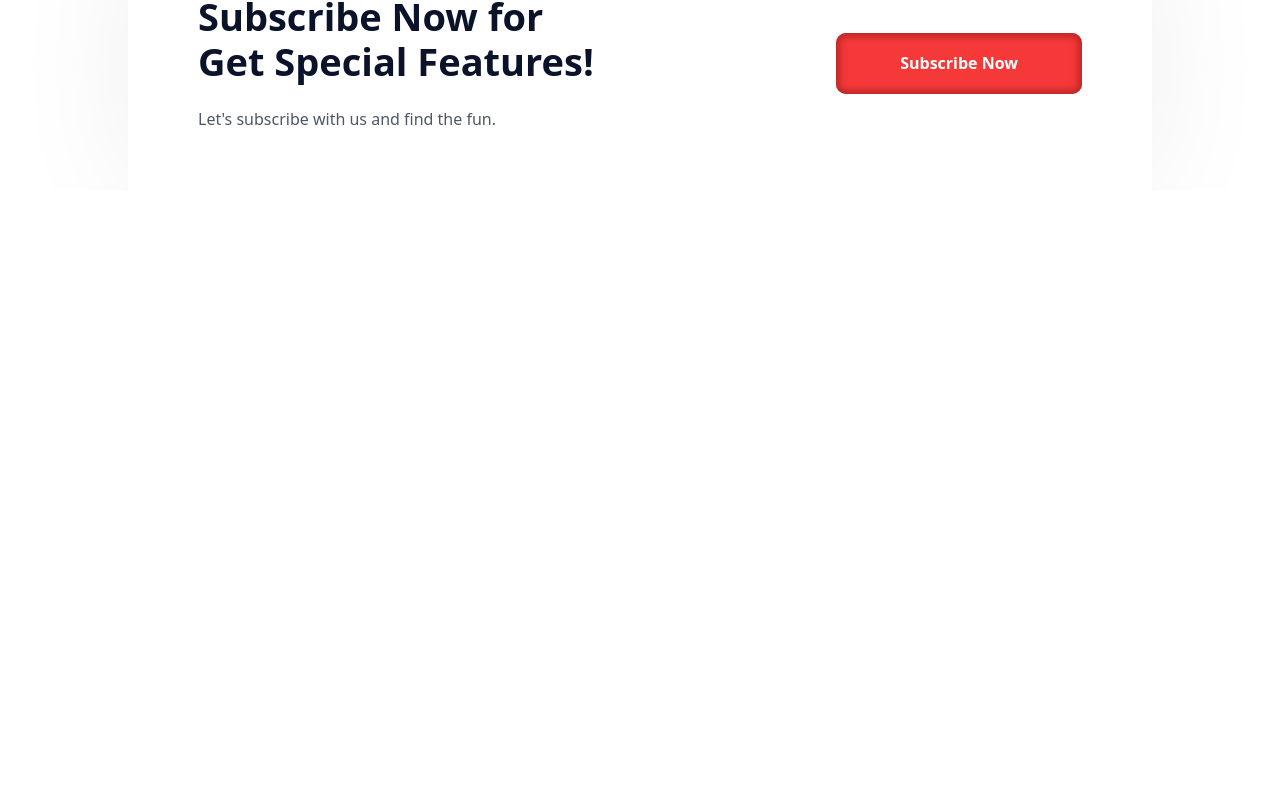
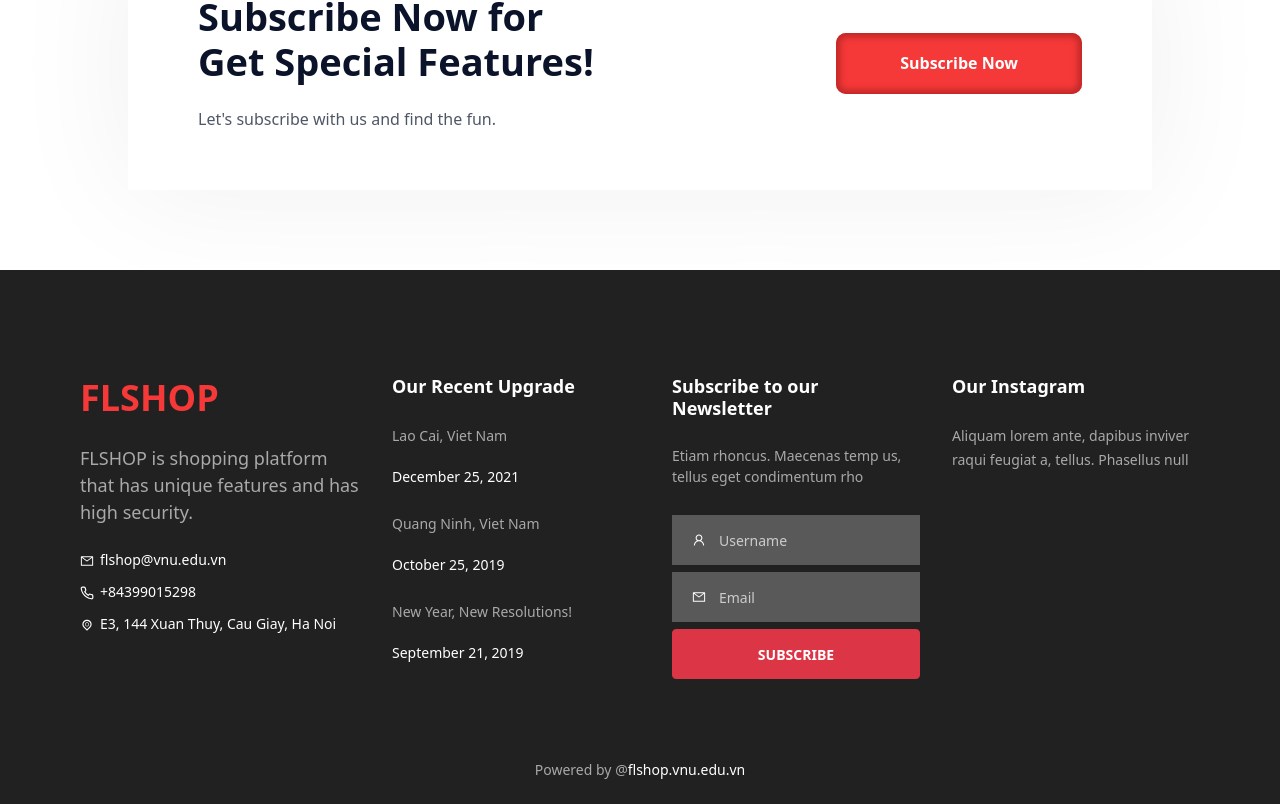
Before and after one commit to ngocdunghk15/FlashShop, a React (Create React App) app in the folder ClientApp/: page / in a window 1280 px wide. Shown: the part 4720-5524 px from the top of the page. Before the commit the page ends 4910 px from the top, so only its background shows below. Built offline with nearby package versions, Linux system fonts and the light colour scheme.

Commit message:
Footer Section Done

```diff
--- a/ClientApp/package.json
+++ b/ClientApp/package.json
@@ -13,6 +13,7 @@
     "package-name": "^0.1.0",
     "react": "^17.0.2",
     "react-dom": "^17.0.2",
+    "react-icons": "^4.3.1",
     "react-owl-carousel": "^2.3.3",
     "react-router-bootstrap": "^0.25.0",
     "react-router-dom": "^5.3.0",
--- /dev/null
+++ b/ClientApp/src/components/Footer/FooterStyle.css
@@ -0,0 +1,221 @@
+:root {
+  --white-color: #fff;
+}
+
+.footer {
+  padding: 106px 80px 0px 80px;
+  background-color: #212121;
+  height: fit-content;
+  color: var(--white-color);
+  display: flex;
+  flex-wrap: wrap;
+}
+
+.footer .footer__logo img {
+  width: 232px;
+  height: 74px;
+}
+
+.footer .footer__col--first {
+}
+
+.footer .footer__col--first p {
+  margin: 20px 0;
+  font-size: 18px;
+  color: #a9a9a9;
+}
+
+.footer .footer__col--first span {
+  font-size: 14px;
+  margin: -4px 0;
+  display: block;
+  transition: color 0.3s ease;
+  cursor: pointer;
+}
+
+.footer .footer__col--first span:hover,
+.footer .footer__col--first span:hover a {
+  color: #3fd0d4;
+}
+
+.footer .footer__col--first span .icon-send {
+  margin-right: 6px;
+}
+
+.footer .footer__col--first span a {
+  text-decoration: none;
+  color: var(--white-color);
+  transition: color 0.3s ease;
+}
+
+.footer .footer__col--first span:hover a {
+  text-decoration: underline;
+}
+
+.footer .footer__col--second {
+  padding-left: 32px;
+}
+
+.footer h2 {
+  font-size: 18px;
+  margin-bottom: 26px;
+  font-weight: 900;
+}
+
+.footer .footer__col--second p {
+  color: #a9a9a9;
+  cursor: pointer;
+  font-size: 14px;
+  margin-top: 24px;
+  transition: color 0.4s ease-out;
+  line-height: 24px;
+}
+
+.footer .footer__col--second span {
+  cursor: pointer;
+  font-size: 14px;
+  color: var(--white-color);
+  transition: color 0.4s ease-out;
+}
+
+.footer .footer__col--second p:hover,
+.footer .footer__col--second span:hover {
+  color: #3fd0d4;
+}
+
+.footer .footer__col--third {
+  padding-left: 32px;
+}
+
+.footer .footer__col--third p {
+  font-size: 14px;
+  color: #a9a9a9;
+}
+
+.footer .footer__send {
+  margin-top: 28px;
+  display: flex;
+  height: 164px;
+  flex-direction: column;
+  justify-content: space-between;
+}
+
+.footer .footer__col--third .footer__send-username,
+.footer .footer__col--third .footer__send-email {
+  height: 50px;
+  width: 100%;
+  position: relative;
+}
+
+.footer .footer__col--third .footer__send-username .icon-send,
+.footer .footer__col--third .footer__send-email .icon-send {
+  position: absolute;
+  font-size: 14px;
+  top: 50%;
+  left: 20px;
+  transform: translateY(-50%);
+}
+
+.footer .footer__col--third .footer__send-username input,
+.footer .footer__col--third .footer__send-email input {
+  border: none;
+  height: inherit;
+  width: inherit;
+  background-color: #ffffff40;
+  color: var(--white-color);
+  font-size: 14px;
+  padding: 12px 16px 12px 47px;
+  outline: none;
+}
+
+.footer .footer__col--third .footer__send-username input::placeholder,
+.footer .footer__col--third .footer__send-email input::placeholder {
+  font-size: 14px;
+  line-height: 50px;
+  color: #ccc;
+}
+
+.footer .footer__col--third .btn--subscribe {
+  width: 242px;
+  height: 50px;
+  font-size: 14px;
+  font-weight: 900;
+  width: 100%;
+}
+
+.footer .footer__col--fourth {
+  padding-left: 32px;
+}
+
+.footer .footer__col--fourth p {
+  font-size: 14px;
+  color: #a9a9a9;
+  line-height: 24px;
+  display: flex;
+}
+
+.col-fourth {
+  float: left;
+  width: 25%;
+}
+
+.page-powered {
+  text-align: center;
+  font-size: 14px;
+  margin-left: auto;
+  margin-right: auto;
+  margin-top: 80px;
+  margin-bottom: 24px;
+}
+
+.page-powered p {
+  display: inline;
+  color: #a9a9a9;
+}
+
+.page-powered a {
+  text-decoration: none;
+  color: var(--white-color);
+  transition: color 0.2s ease-out;
+}
+
+.page-powered a:hover {
+  color: #3fd0d4;
+}
+
+.footer__contact span {
+  line-height: 36px;
+}
+
+.brand-name {
+  color: #f53838;
+  font-size: 36px !important;
+}
+
+@media (max-width: 47.75em) {
+  .footer .col-fourth {
+    width: 100%;
+    padding-left: 0;
+    margin-bottom: 64px;
+  }
+}
+
+@media (min-width: 46.25em) and (max-width: 64em) {
+  .footer .footer__col--second {
+    padding-left: 48px;
+  }
+
+  .footer .footer__col--fourth {
+    margin-top: 56px;
+    padding-left: 48px;
+  }
+
+  .footer .footer__col--third {
+    padding-left: 0;
+    margin-top: 56px;
+  }
+
+  .footer .col-fourth {
+    width: 50%;
+  }
+}
--- /dev/null
+++ b/ClientApp/src/components/Footer/index.js
@@ -0,0 +1,77 @@
+import React from 'react'
+import './FooterStyle.css'
+import { AiOutlineMail, AiOutlineUser } from 'react-icons/ai'
+import { TiLocationOutline } from 'react-icons/ti'
+import { FiPhone } from 'react-icons/fi'
+const Footer = () => {
+    return (
+        <div className="footer">
+            <div className="col-fourth footer__col--first">
+                <div className="footer__logo">
+                    <h2 className="brand-name">FLSHOP</h2>
+                </div>
+                <p>
+                    FLSHOP is shopping platform that has unique features and has high security.
+                </p>
+                <div className="footer__contact">
+                    <span className="footer__contact-gmail">
+                        <AiOutlineMail className="icon-send" />
+                        <a href="mailto:ngocdunghk15@gmail.com">flshop@vnu.edu.vn</a>
+                    </span>
+                    <span className="footer__contact-phone">
+                        <FiPhone className="icon-send" />
+                        <a href="tel:+84399015298">+84399015298</a>
+                    </span>
+                    <span className="footer__contact-location">
+                        <TiLocationOutline className="icon-send" />
+                        E3, 144 Xuan Thuy, Cau Giay, Ha Noi
+                    </span>
+                </div>
+            </div>
+            <div className="col-fourth footer__col--second">
+                <h2>Our Recent Upgrade</h2>
+                <p>
+                    Lao Cai, Viet Nam
+                </p>
+                <span>December 25, 2021</span>
+                <p>
+                    Quang Ninh, Viet Nam
+                </p>
+                <span>October 25, 2019</span>
+                <p>
+                    New Year, New Resolutions!
+                </p>
+                <span>September 21, 2019</span>
+            </div>
+            <div className="col-fourth footer__col--third">
+                <h2>Subscribe to our Newsletter</h2>
+                <p>Etiam rhoncus. Maecenas temp us, tellus eget condimentum rho</p>
+                <form action="">
+                    <div className="footer__send">
+                        <div className="footer__send-username">
+                            <AiOutlineUser className="icon-send" />
+                            <input type="text" placeholder="Username" required />
+                        </div>
+                        <div className="footer__send-email">
+                            <AiOutlineMail className="icon-send" />
+                            <input type="email" placeholder="Email" required />
+                        </div>
+                        <button className="btn btn-danger btn--subscribe">SUBSCRIBE</button>
+
+                    </div>
+                </form>
+            </div>
+
+            <div className="col-fourth footer__col--fourth">
+                <h2>Our Instagram</h2>
+                <p>Aliquam lorem ante, dapibus inviver raqui feugiat a, tellus. Phasellus null</p>
+            </div>
+            <div className="page-powered">
+                <p>Powered by @</p>
+                <a href="https://www.facebook.com/profile.php?id=100006444932422" target="_blank">flshop.vnu.edu.vn</a>
+            </div>
+        </div>
+    )
+}
+
+export default Footer
--- a/ClientApp/src/components/Subscribe/SubscribeElements.js
+++ b/ClientApp/src/components/Subscribe/SubscribeElements.js
@@ -8,6 +8,7 @@ export const SubscribeContainer = styled.div`
     align-items:center;
     margin:auto;
     box-shadow: 0px 0px 128px 1px #F0F0F0;
+    margin-bottom:80px;
     @media screen and (max-width:1160px){
         width:74%;
     }
--- a/ClientApp/src/pages/index.js
+++ b/ClientApp/src/pages/index.js
@@ -5,6 +5,7 @@ import Member from '../components/Member'
 import Advertisement from '../components/Advertisement'
 import TopComments from '../components/TopComments'
 import Subscribe from '../components/Subscribe'
+import Footer from '../components/Footer'
 
 const HomePage = () => {
   return (
@@ -15,6 +16,7 @@ const HomePage = () => {
       <Advertisement />
       <TopComments />
       <Subscribe />
+      <Footer />
     </>
   )
 }
```
Also changed, not shown: ClientApp/src/components/Footer/FooterElements.js (added), 1 other file (tests, documents, lock files or other folders).
